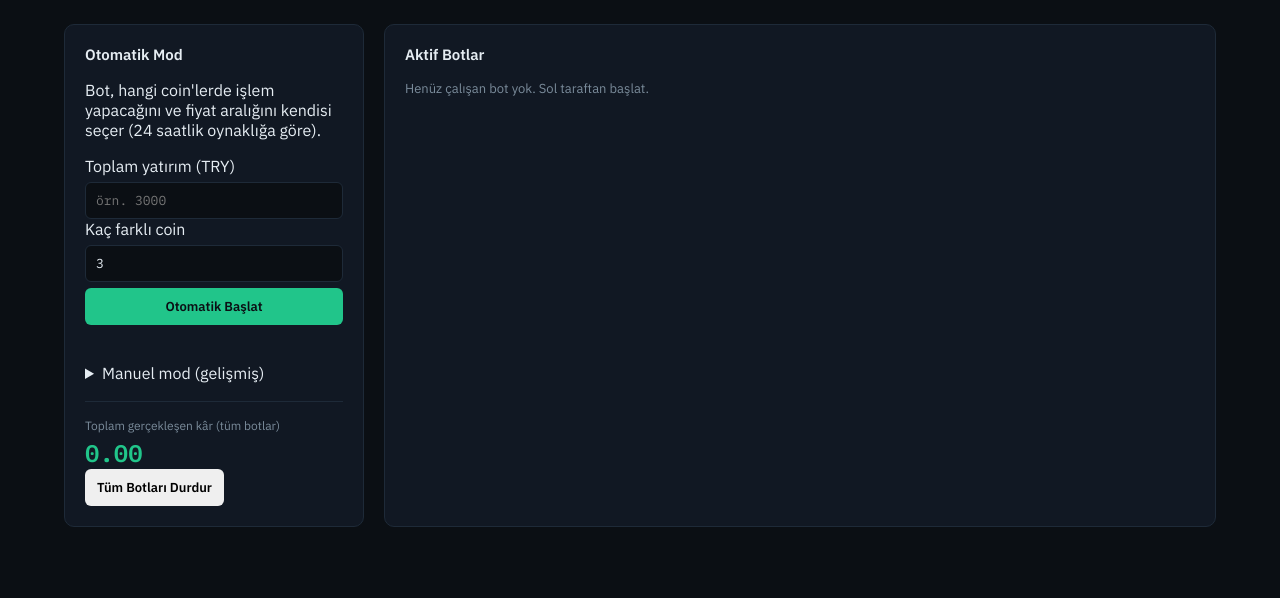
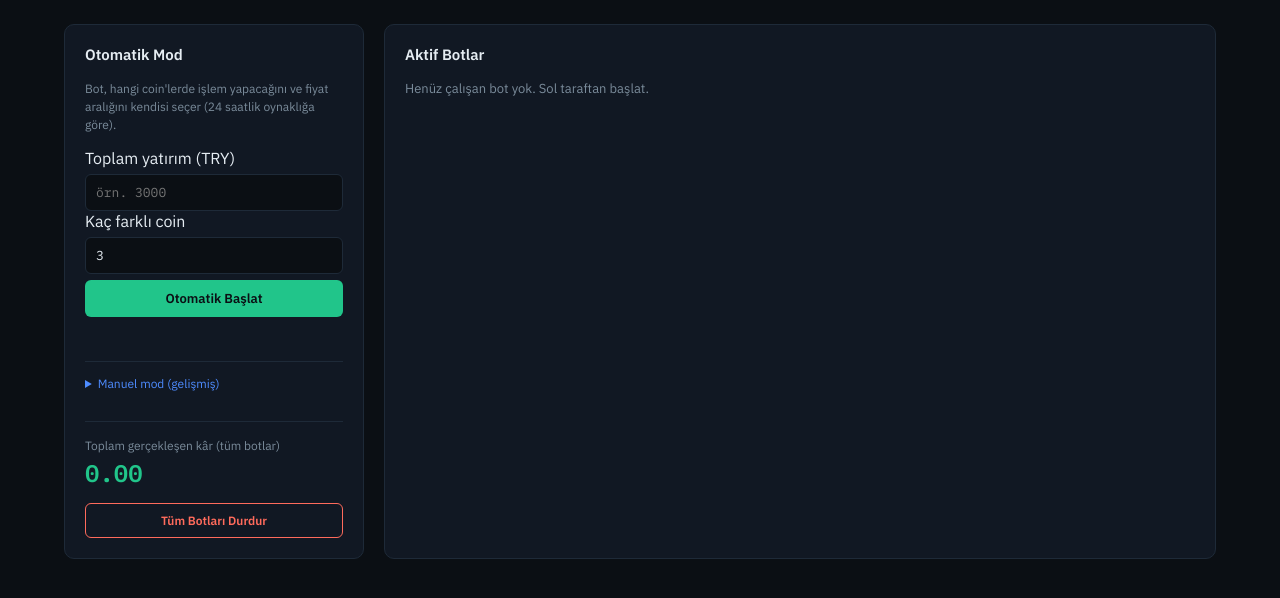
Before and after one commit to ugurdemirel138/Binance-TR, a Flask app: page / in a window 1280 px wide. Shown: the part 64-662 px from the top of the page. Run offline with Flask 3, Linux system fonts and the light colour scheme.

Commit message:
Update style.css

```diff
--- a/static/style.css
+++ b/static/style.css
@@ -192,3 +192,92 @@ td { padding: 6px 4px; border-bottom: 1px solid rgba(255,255,255,0.04); }
   white-space: pre-wrap;
   margin: 0;
 }
+
+.hint-text {
+  font-size: 12px;
+  color: var(--text-dim);
+  margin: 0 0 14px;
+  line-height: 1.5;
+}
+
+.manual-toggle {
+  margin-top: 18px;
+  padding-top: 14px;
+  border-top: 1px solid var(--panel-border);
+}
+.manual-toggle summary {
+  cursor: pointer;
+  font-size: 12px;
+  color: var(--accent-neutral);
+  margin-bottom: 12px;
+}
+.manual-toggle form { margin-top: 12px; }
+
+.btn-stop-all {
+  width: 100%;
+  margin-top: 14px;
+  background: transparent;
+  border: 1px solid var(--accent-sell);
+  color: var(--accent-sell);
+  border-radius: 6px;
+  padding: 9px 12px;
+  font-family: var(--sans);
+  font-weight: 600;
+  font-size: 12px;
+  cursor: pointer;
+}
+
+.bot-card {
+  border: 1px solid var(--panel-border);
+  border-radius: 8px;
+  padding: 14px 16px;
+  margin-bottom: 14px;
+  background: rgba(255,255,255,0.015);
+}
+
+.bot-card-header {
+  display: flex;
+  align-items: center;
+  gap: 10px;
+  margin-bottom: 8px;
+}
+.bot-symbol {
+  font-family: var(--mono);
+  font-weight: 600;
+  font-size: 14px;
+}
+.bot-profit {
+  font-family: var(--mono);
+  font-size: 13px;
+  color: var(--accent-buy);
+  margin-left: auto;
+}
+.bot-stop-btn {
+  background: transparent;
+  border: 1px solid var(--accent-sell);
+  color: var(--accent-sell);
+  border-radius: 5px;
+  padding: 4px 10px;
+  font-size: 11px;
+  cursor: pointer;
+}
+
+.bot-meta {
+  font-size: 12px;
+  color: var(--text-dim);
+  margin-bottom: 8px;
+}
+
+.bot-log-mini {
+  background: #0B0F14;
+  border: 1px solid var(--panel-border);
+  border-radius: 6px;
+  padding: 8px 10px;
+  font-family: var(--mono);
+  font-size: 11px;
+  color: var(--text-dim);
+  max-height: 90px;
+  overflow-y: auto;
+  white-space: pre-wrap;
+  margin: 0;
+}
```
